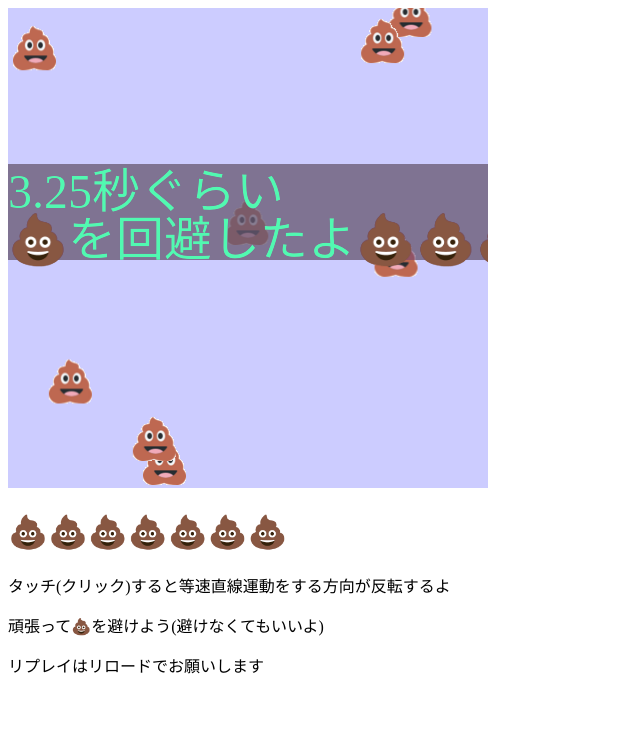
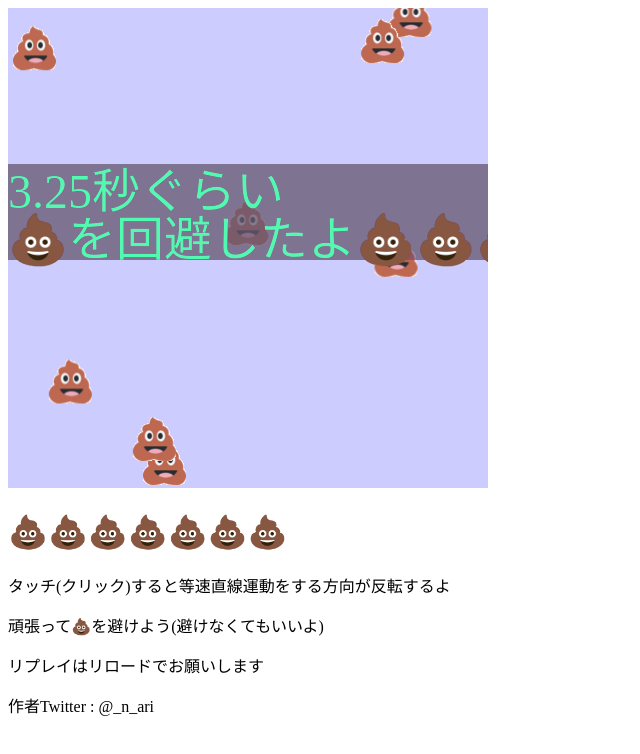
Before and after one commit to n-ari/unko-game-2016, a plain HTML site: page index.html in a window 1280 px wide. Shown: the whole page, without its empty margins (0-640 px from the left). Drawn offline with Linux system fonts and the light colour scheme.

Commit message:
計算機室からコミットテスト

```diff
--- a/index.html
+++ b/index.html
@@ -12,5 +12,6 @@
   <p>タッチ(クリック)すると等速直線運動をする方向が反転するよ</p>
   <p>頑張って💩を避けよう(避けなくてもいいよ)</p>
   <p>リプレイはリロードでお願いします</p>
+  <p>作者Twitter : @_n_ari</p>
 </body>
 </html>
```
